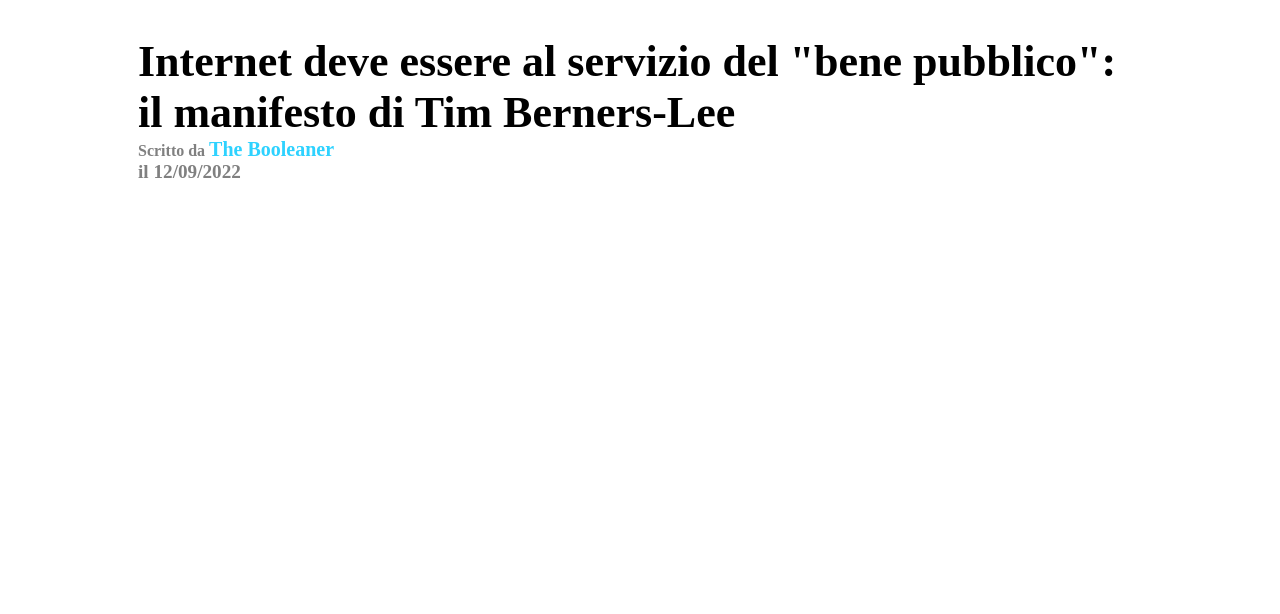
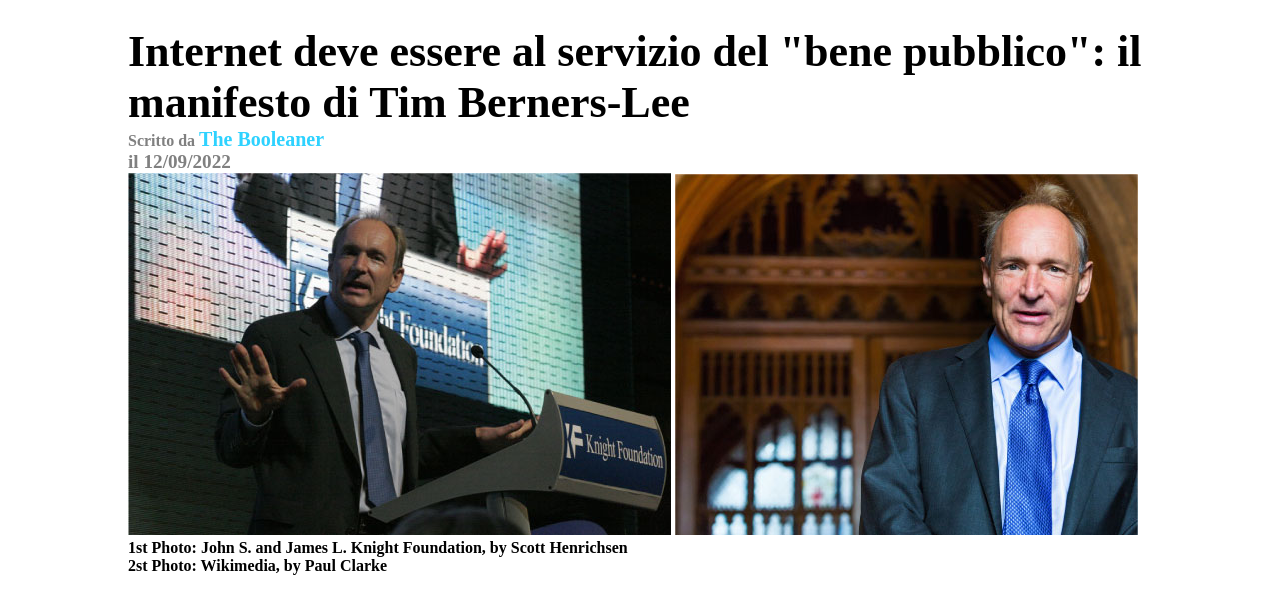
Before and after one commit to Dario-Miccinelli/es12sett, a plain HTML site: page index.html in a window 1280 px wide. Shown: the part 148-762 px from the top of the page. Drawn offline with Linux system fonts and the light colour scheme.

Commit message:
fix + add foto tim

```diff
--- a/assets/css/style.css
+++ b/assets/css/style.css
@@ -45,10 +45,6 @@ main {
     color: grey;
 }
 
-.intestazione {
-    padding: 10px;
-}
-
 .nomebool {
     font-size: 125%;
     color:  #2ed2ff;
@@ -57,3 +53,8 @@ main {
 .data {
     font-size: 120%;
 }
+
+
+.desc-img{
+    font-weight: bold;
+}
--- a/index.html
+++ b/index.html
@@ -39,8 +39,19 @@
             </div>
         </div>
 
+    <!-- Fine titolo -->
 
+    <!-- inizio parte img  -->
 
+        <div>
+            <img src="assets/img/tim-1.jpg" alt="Foto Tim">
+            <img src="assets/img/tim-2.jpg" alt="Foto Tim">
+        </div>
+        <div class="desc-img">
+            1st Photo: John S. and James L. Knight Foundation, by Scott Henrichsen
+            <br>
+            2st Photo: Wikimedia, by Paul Clarke
+        </div>
 
     </main>
 
```
